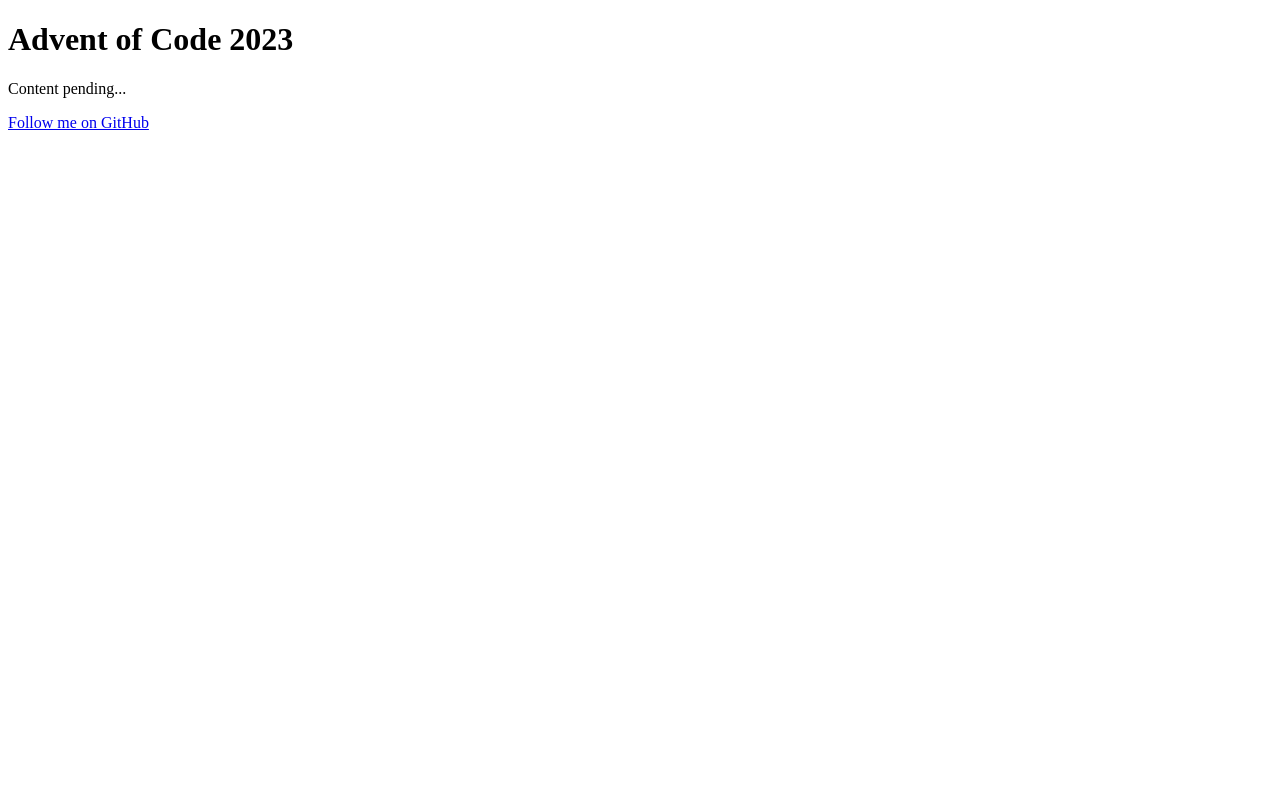
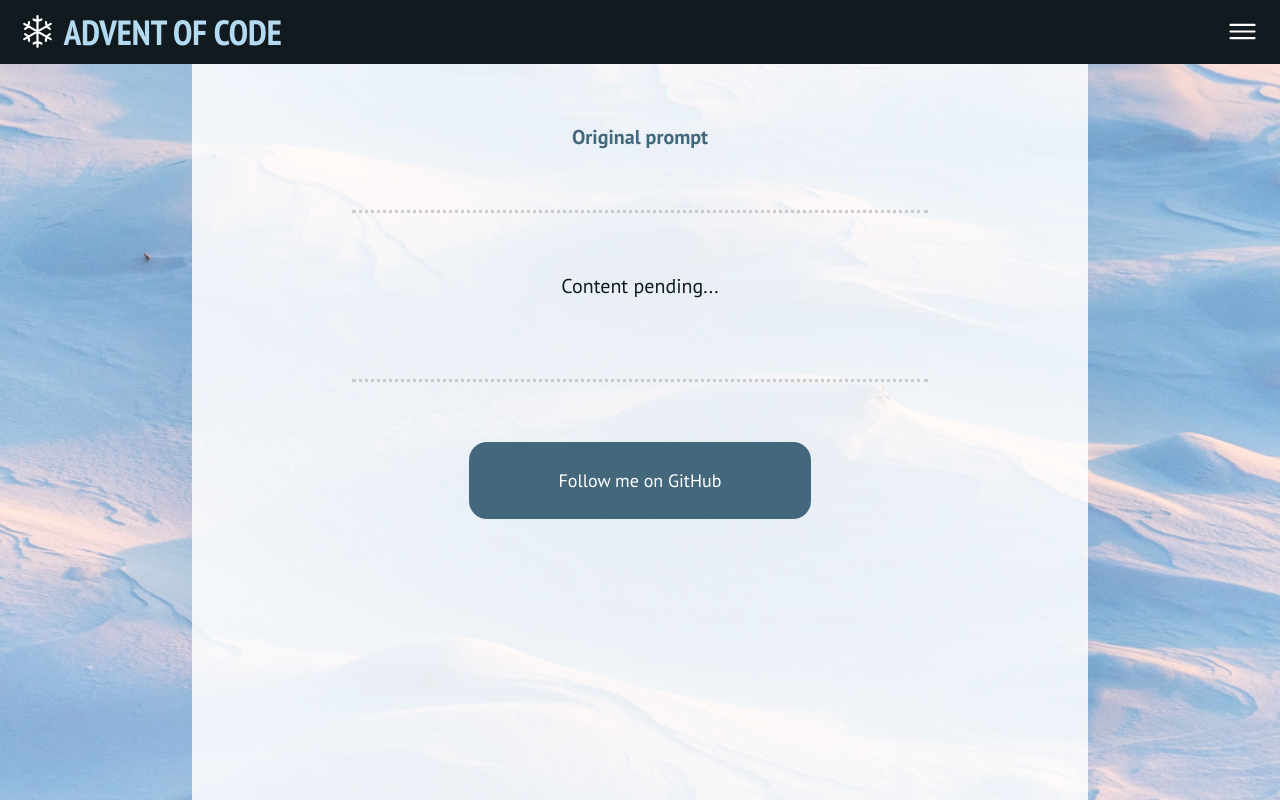
Before and after one commit to amira-m-m/advent-of-code, a website: page public/index.html in a window 1280 px wide. Drawn offline with nearby package versions, Linux system fonts and the light colour scheme.

Commit message:
Add CSS styling

```diff
--- a/public/index.html
+++ b/public/index.html
@@ -8,6 +8,12 @@
         <title>Advent of Code 2023: Index</title>
         <meta http-equiv="X-UA-Compatible" content="ie=edge" />
         <link rel="icon" href="snowflake.ico" type="image/x-icon" />
+        <link rel="stylesheet" href="style.css" />
+        <link rel="preconnect" href="https://fonts.googleapis.com">
+        <link rel="preconnect" href="https://fonts.gstatic.com" crossorigin>
+        <link href="https://fonts.googleapis.com/css2?family=PT+Sans+Narrow:wght@400;700&family=PT+Sans:ital,wght@0,400;0,700;1,400;1,700&display=swap" rel="stylesheet">
+        <script type="module" src="https://unpkg.com/ionicons@7.1.0/dist/ionicons/ionicons.esm.js"></script>
+        <script nomodule src="https://unpkg.com/ionicons@7.1.0/dist/ionicons/ionicons.js"></script>
 
     </head>
 
@@ -15,21 +21,38 @@
 
         <header>
 
-            <h1>Advent of Code 2023</h1>
+            <div id="header-left">
+                <ion-icon name="snow-outline" class="big-icon"></ion-icon>
+                <h1>Advent of Code</h1>
+            </div>
+
+            <div id="header-right">
+                <ion-icon name="menu-outline" class="big-icon"></ion-icon> <!-- Placeholder for navigation menu -->
+            </div>
 
         </header>
 
+        <div id="container">
+
         <main>
 
-            <p>Content pending...</p>
+            <div id="prompt">
+                <a href="#">Original prompt</a>
+            </div>
+
+            <div id="solution">
+                <p>Content pending...</p>
+            </div>
 
         </main>
 
         <footer>
 
-            <a href="https://github.com/amira-m-m" aria-label="Amira's GitHub profile">Follow me on GitHub</a>
+            <button class="button" onclick="location.href='https://github.com/amira-m-m'" aria-label="Amira's GitHub profile" role="link">Follow me on GitHub</a>
 
         </footer>
+
+        </div>
 
     </body>
 
--- /dev/null
+++ b/public/style.css
@@ -0,0 +1,131 @@
+:root {
+
+
+    --default-font: "PT Sans", Arial, sans-serif;
+    --default-size: 1.25em;
+    --default-radius: 1em;
+    --default-color: rgba(17, 27, 31, 1);
+    --default-bg-color: rgba(255, 255, 255, 0.85);
+    --default-border: 3px dotted rgba(203, 203, 203, 1);
+    --default-transition: 400ms;
+
+    --accent-font: "PT Sans Narrow", "Arial Narrow", sans-serif;
+    --accent-color-1: rgba(67, 104, 124, 1);
+    --accent-color-2: rgba(179, 218, 241, 1);
+    --accent-color-3: rgba(255, 255, 255, 1);
+    --accent-color-4: rgba(203, 203, 203, 1);
+    --accent-weight: 600;
+
+    --header-size: 1.75em;
+
+    --button-size: 0.9em;
+    --button-scale: scale(1.1);
+
+    --large-space: 5em;
+    --medium-space: 3em;
+    --small-space: 1em;
+    --tiny-space: 0.25em;
+
+}
+
+body {
+    font-family: var(--default-font);
+    color: var(--default-color);
+    font-size: var(--default-size);
+    display: flex;
+    flex-direction: column;
+    min-height: 100vh;
+    background-image: url('bg-img.avif');
+    background-size: cover;
+    background-repeat: no-repeat;
+    background-attachment: fixed;
+    margin: 0;
+}
+
+header {
+    background-color: var(--default-color);
+    color: var(--accent-color-2);
+    display: flex;
+    justify-content: space-between;
+    position: sticky;
+    top: 0;
+    left: 0;
+    width: 100%;
+}
+
+#header-left {
+    padding-left: var(--small-space);
+    display: flex;
+    align-items: center;
+}
+
+#header-right {
+    padding-right: var(--small-space);
+    display: flex;
+    align-items: center;
+
+}
+
+#container {
+    padding: var(--medium-space) var(--large-space);
+    background-color: var(--default-bg-color);
+    display: flex;
+    flex-direction: column;
+    align-items: stretch;
+    flex: 1;
+    margin: 0% 15%;
+    text-align: center;
+}
+
+#prompt {
+    margin: 0px var(--medium-space) var(--medium-space) var(--medium-space);
+    padding-bottom: var(--medium-space);
+    border-bottom: var(--default-border);
+}
+
+footer {
+    margin: var(--medium-space);
+    padding: var(--medium-space);
+    border-top: var(--default-border);
+}
+
+h1 {
+    font-family: var(--accent-font);
+    color: var(--accent-color-2);
+    margin: var(--tiny-space);
+    font-size: var(--header-size);
+    text-transform: uppercase;
+}
+
+a {
+    color: var(--accent-color-1);
+    transition: var(--default-transition);
+    font-weight: var(--accent-weight);
+    text-decoration: none;
+}
+
+a:hover {
+    color: var(--accent-color-4);
+}
+
+.button {
+    padding: 1.5em 5em;
+    border-radius: var(--default-radius);
+    background-color: var(--accent-color-1);
+    font-family: var(--default-font);
+    font-size: var(--button-size);
+    color: var(--accent-color-3);
+    transition: var(--default-transition);
+    border: 0;
+}
+
+.button:hover {
+    background-color: var(--default-color);
+    color: var(--accent-color-4);
+    transform: var(--button-scale);
+}
+
+.big-icon {
+    font-size: var(--header-size);
+    color: var(--accent-color-3);
+}
```
Also changed, not shown: README.md, public/bg-img.avif (added).
